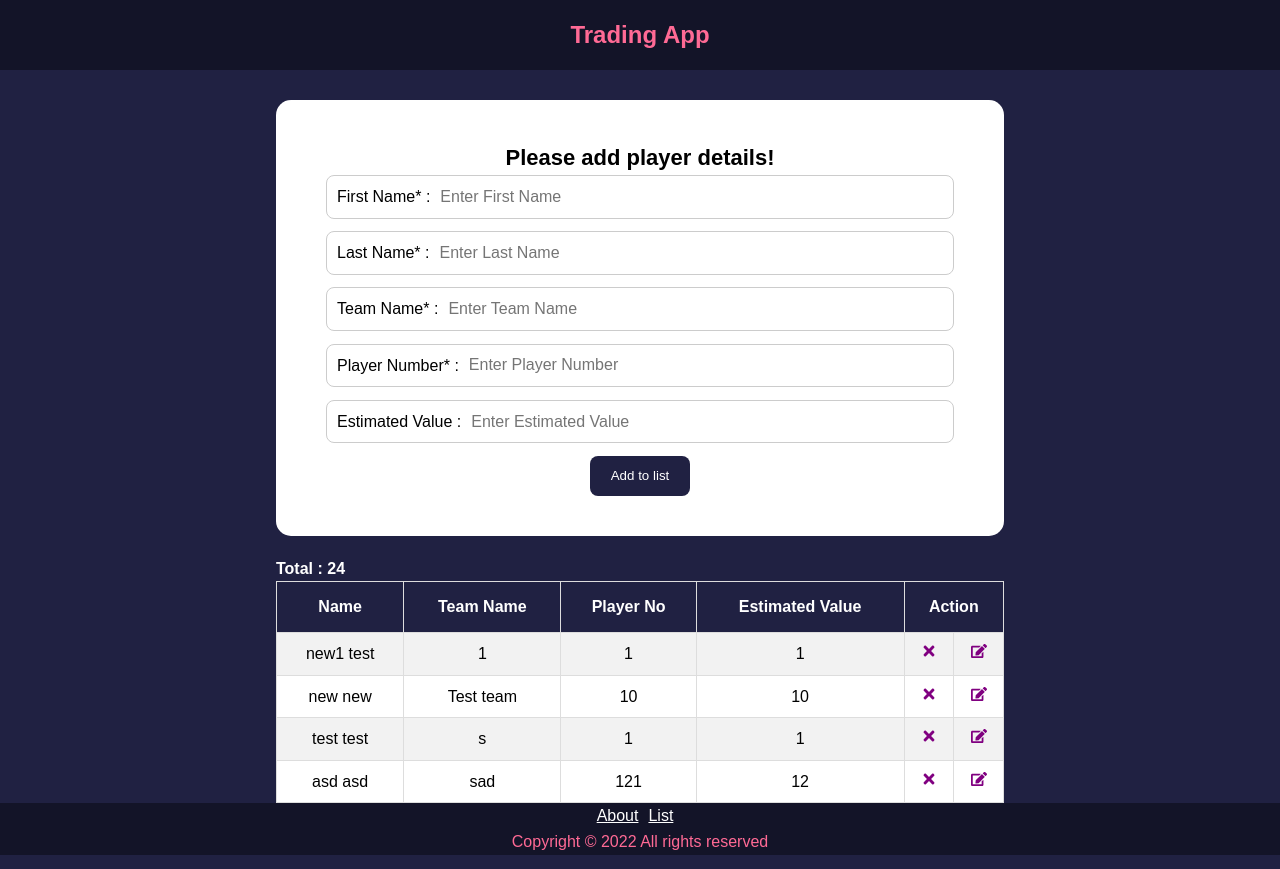
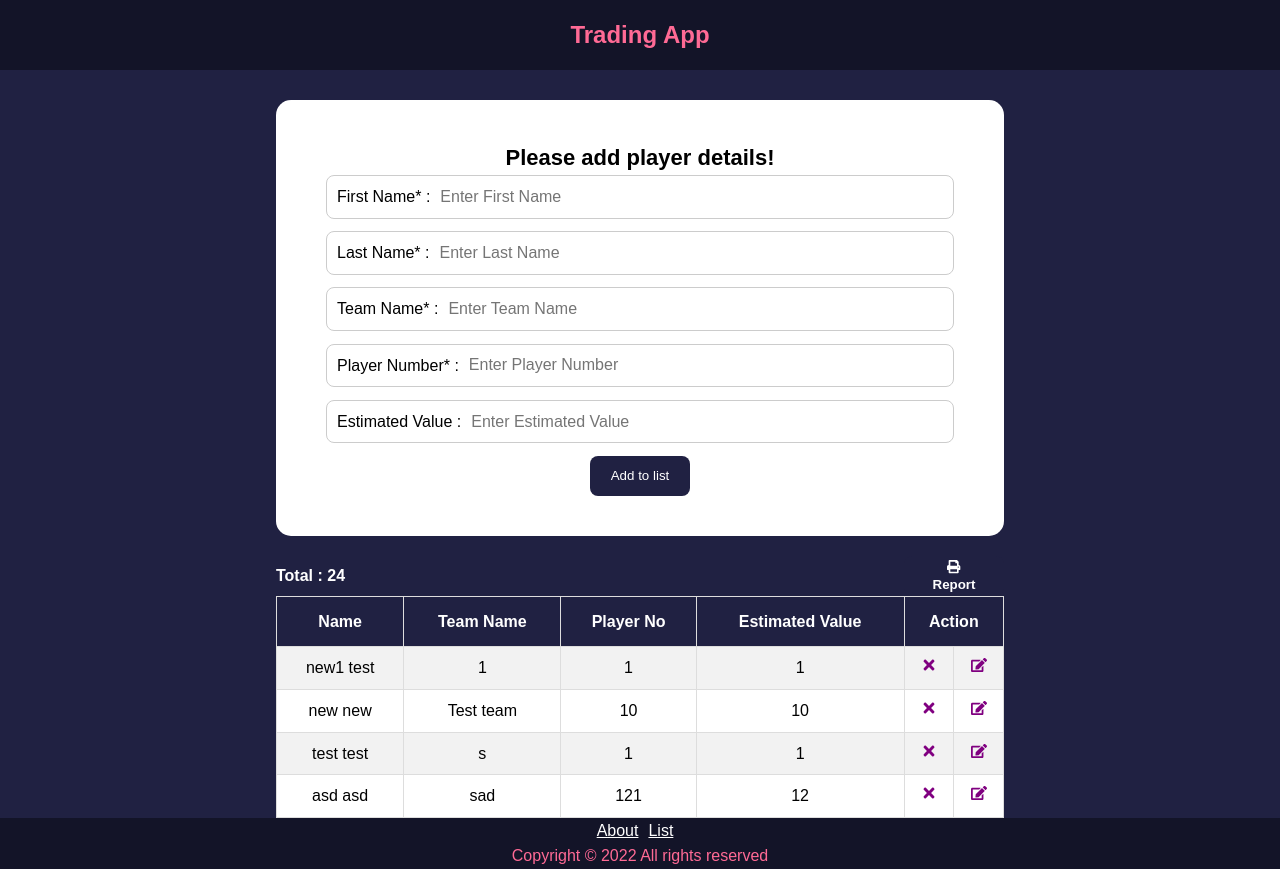
Before and after one commit to blessen131/Trading-app, a React (Create React App) app: page / in a window 1280 px wide. Built offline with nearby package versions, Linux system fonts and the light colour scheme; data requests are answered from the project's data file.

Commit message:
report added

```diff
--- a/package.json
+++ b/package.json
@@ -9,6 +9,8 @@
     "@testing-library/user-event": "^13.5.0",
     "concurrently": "^7.0.0",
     "json-server": "^0.17.0",
+    "jspdf": "^2.5.1",
+    "jspdf-autotable": "^3.5.23",
     "react": "^17.0.2",
     "react-bootstrap": "^2.1.2",
     "react-dom": "^17.0.2",
--- a/src/components/TradingStatus.jsx
+++ b/src/components/TradingStatus.jsx
@@ -1,6 +1,8 @@
 import React, { useContext } from "react";
 import TradingContext from "../context/TradingContext";
-
+import { FaPrint } from "react-icons/fa";
+import jsPDF from "jspdf";
+import "jspdf-autotable";
 function TradingStatus() {
   const { tradingData } = useContext(TradingContext);
 
@@ -10,11 +12,47 @@ function TradingStatus() {
       Number(previousValue) + Number(currentValue.estimatedValue),
     initialValue
   );
+  const exportPDF = () => {
+    const reportDate = new Date().getDate();
+    const reportYear = new Date().getFullYear();
+    const unit = "pt";
+    const size = "A4";
+    const orientation = "portrait";
+
+    const marginLeft = 40;
+    const doc = new jsPDF(orientation, unit, size);
+
+    doc.setFontSize(15);
+
+    const title = "Player Report";
+    const headers = [["Name", "Team Name", "Player No", "Estimated Value"]];
+
+    const data = tradingData.map((item) => [
+      item.firstName + " " + item.lastName,
+      item.teamName,
+      item.playerNo,
+      item.estimatedValue,
+    ]);
+
+    let content = {
+      startY: 50,
+      head: headers,
+      body: data,
+    };
+    doc.text(title, marginLeft, 40);
+    doc.autoTable(content);
+    doc.save("report_" + reportDate + "_" + reportYear + ".pdf");
+  };
 
   return (
     <div>
       <div className="trading-stats">
         <h4>Total : {sumWithInitial ?? 0}</h4>
+
+        <button className="btn btn-primary" onClick={() => exportPDF()}>
+          <FaPrint />
+          <h4> Report</h4>
+        </button>
       </div>
     </div>
   );
--- a/src/components/pages/List.jsx
+++ b/src/components/pages/List.jsx
@@ -1,24 +1,30 @@
-import React, { useContext, useState } from "react";
+import React, { useContext, useEffect, useState } from "react";
 import Button from "../shared/Button";
 import TradingContext from "../../context/TradingContext";
 import Card from "../shared/Card";
 import TradingStatus from "../TradingStatus";
+
 function List() {
   const { tradingData, searchResults, fetchTradingData } =
     useContext(TradingContext);
   const [text, setText] = useState();
   const handleTextChange = ({ target: { value } }) => {
-    setText(value);
     if (value.length > 2) {
       searchResults(value);
     } else {
       fetchTradingData();
     }
+    setText(value);
   };
   const handleSearch = (e) => {
     e.preventDefault();
-    searchResults(text);
+    if (text) {
+      searchResults(text);
+    } else {
+      fetchTradingData();
+    }
   };
+
   return (
     <>
       <Card>
```
Also changed, not shown: 1 other file (tests, documents, lock files or other folders).
